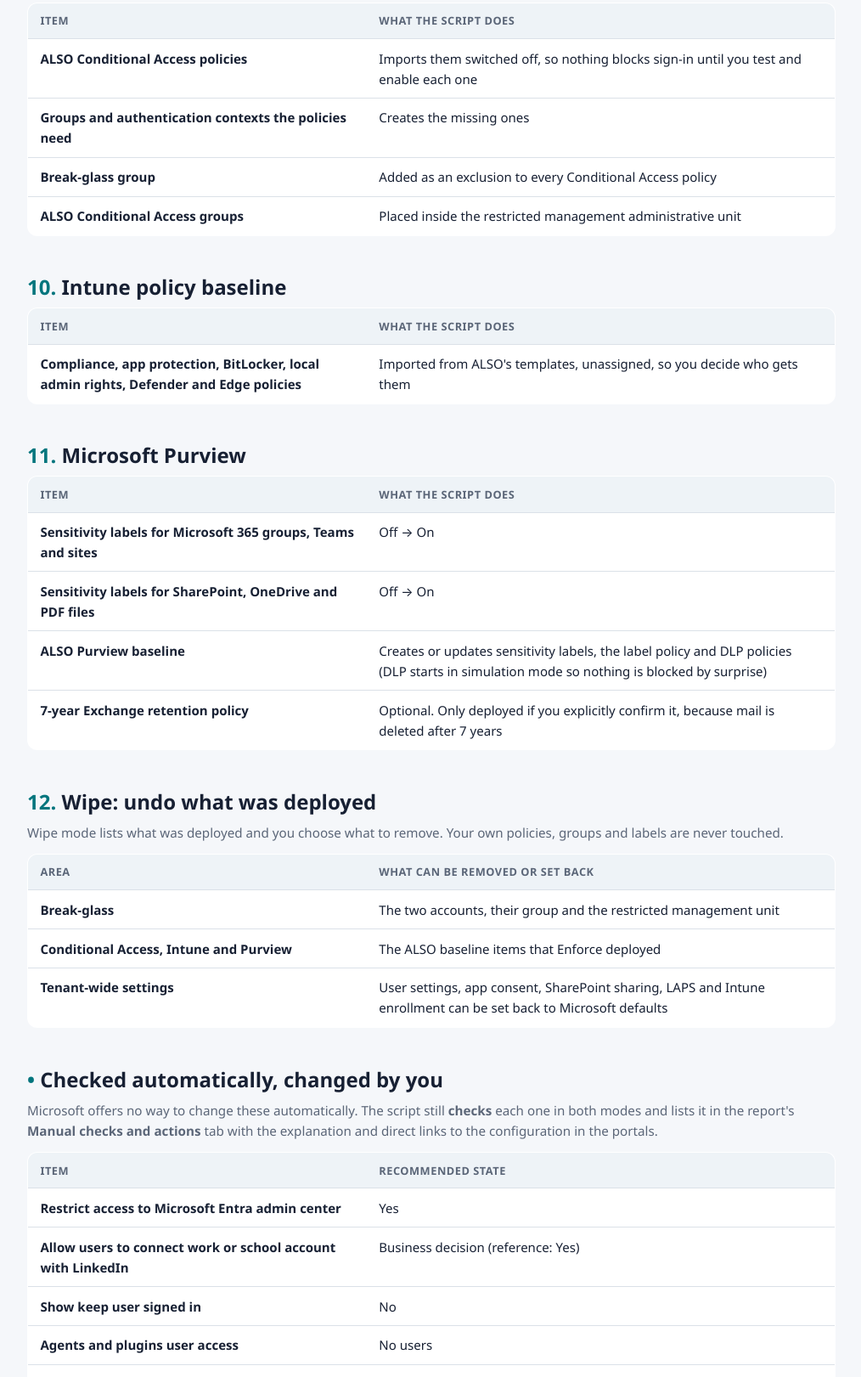
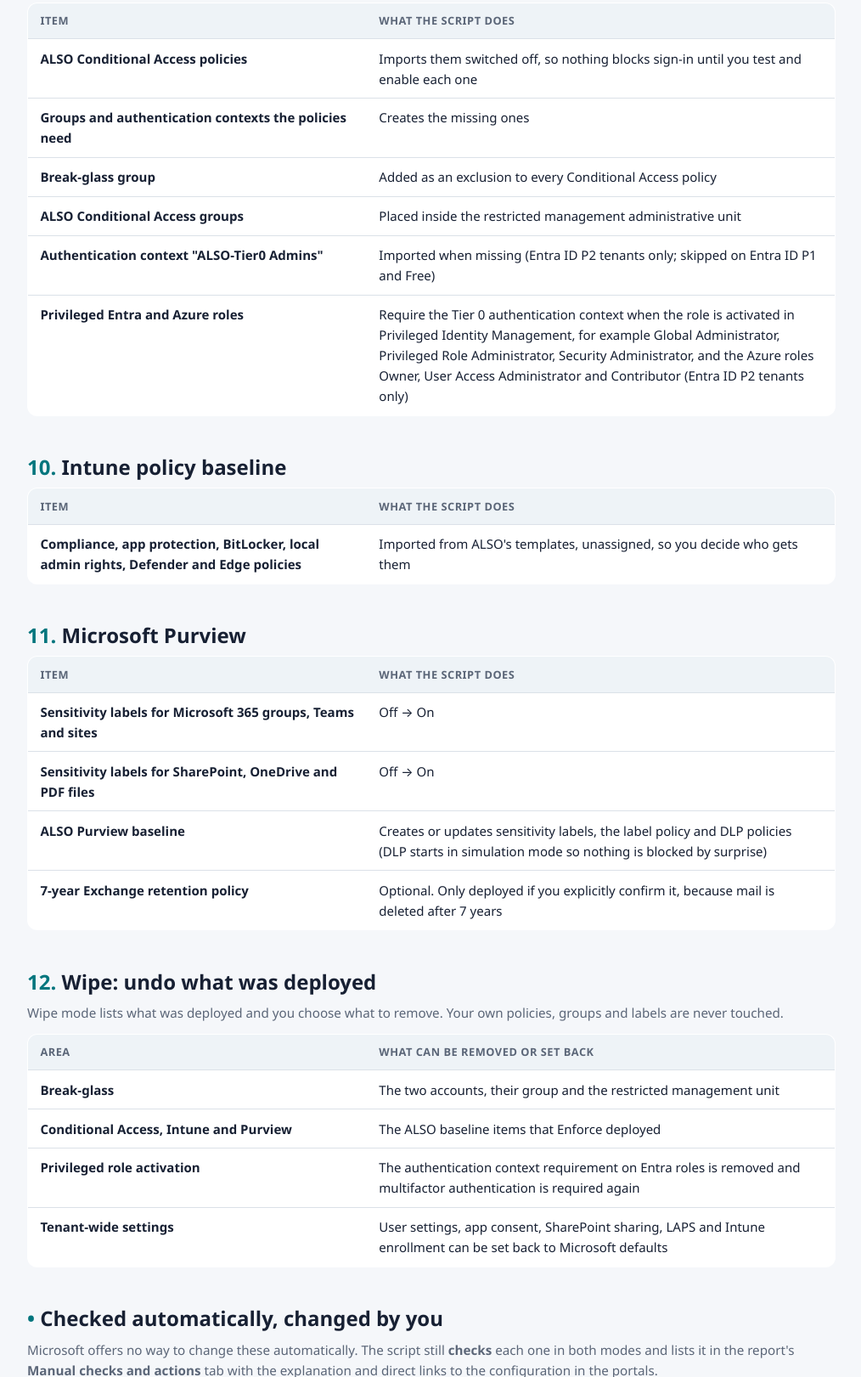
Before and after one commit to CoC-MS/ALSO-Microsoft-Security-SecureByDefault, a plain HTML site: page docs/automated-settings.html in a window 1280 px wide. Shown: the part 3684-5305 px from the top of the page at 85% size, without its empty margins (132-1146 px from the left). Drawn offline with Linux system fonts and the light colour scheme.

Commit message:
Auth context on PIM activation for privileged Entra and Azure roles (P2 only); site updated
Co-authored-by: Copilot App <223556219+Copilot@users.noreply.github.com>

```diff
--- a/docs/automated-settings.html
+++ b/docs/automated-settings.html
@@ -119,6 +119,8 @@ table.set td:first-child{font-weight:600;width:42%}
     <tr><td>Groups and authentication contexts the policies need</td><td>Creates the missing ones</td></tr>
     <tr><td>Break-glass group</td><td>Added as an exclusion to every Conditional Access policy</td></tr>
     <tr><td>ALSO Conditional Access groups</td><td>Placed inside the restricted management administrative unit</td></tr>
+    <tr><td>Authentication context &quot;ALSO-Tier0 Admins&quot;</td><td>Imported when missing (Entra ID P2 tenants only; skipped on Entra ID P1 and Free)</td></tr>
+    <tr><td>Privileged Entra and Azure roles</td><td>Require the Tier 0 authentication context when the role is activated in Privileged Identity Management, for example Global Administrator, Privileged Role Administrator, Security Administrator, and the Azure roles Owner, User Access Administrator and Contributor (Entra ID P2 tenants only)</td></tr>
   </table>
 
   <h2 id="intune"><span>10.</span> Intune policy baseline</h2>
@@ -139,6 +141,7 @@ table.set td:first-child{font-weight:600;width:42%}
   <table class="set"><tr><th>Area</th><th>What can be removed or set back</th></tr>
     <tr><td>Break-glass</td><td>The two accounts, their group and the restricted management unit</td></tr>
     <tr><td>Conditional Access, Intune and Purview</td><td>The ALSO baseline items that Enforce deployed</td></tr>
+    <tr><td>Privileged role activation</td><td>The authentication context requirement on Entra roles is removed and multifactor authentication is required again</td></tr>
     <tr><td>Tenant-wide settings</td><td>User settings, app consent, SharePoint sharing, LAPS and Intune enrollment can be set back to Microsoft defaults</td></tr>
   </table>
 
```
Also changed, not shown: docs/index.html (+1 -1 lines), 1 other file.
